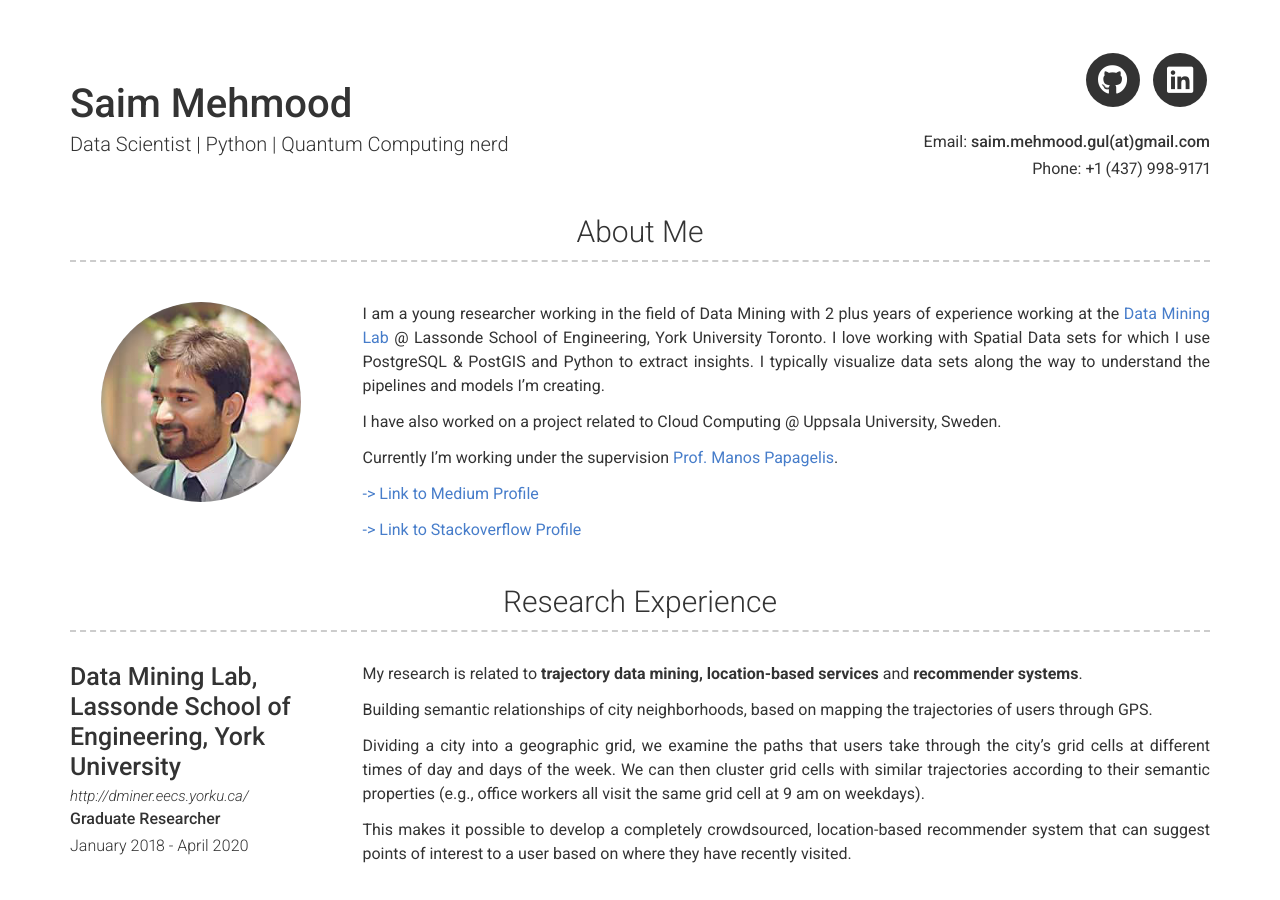
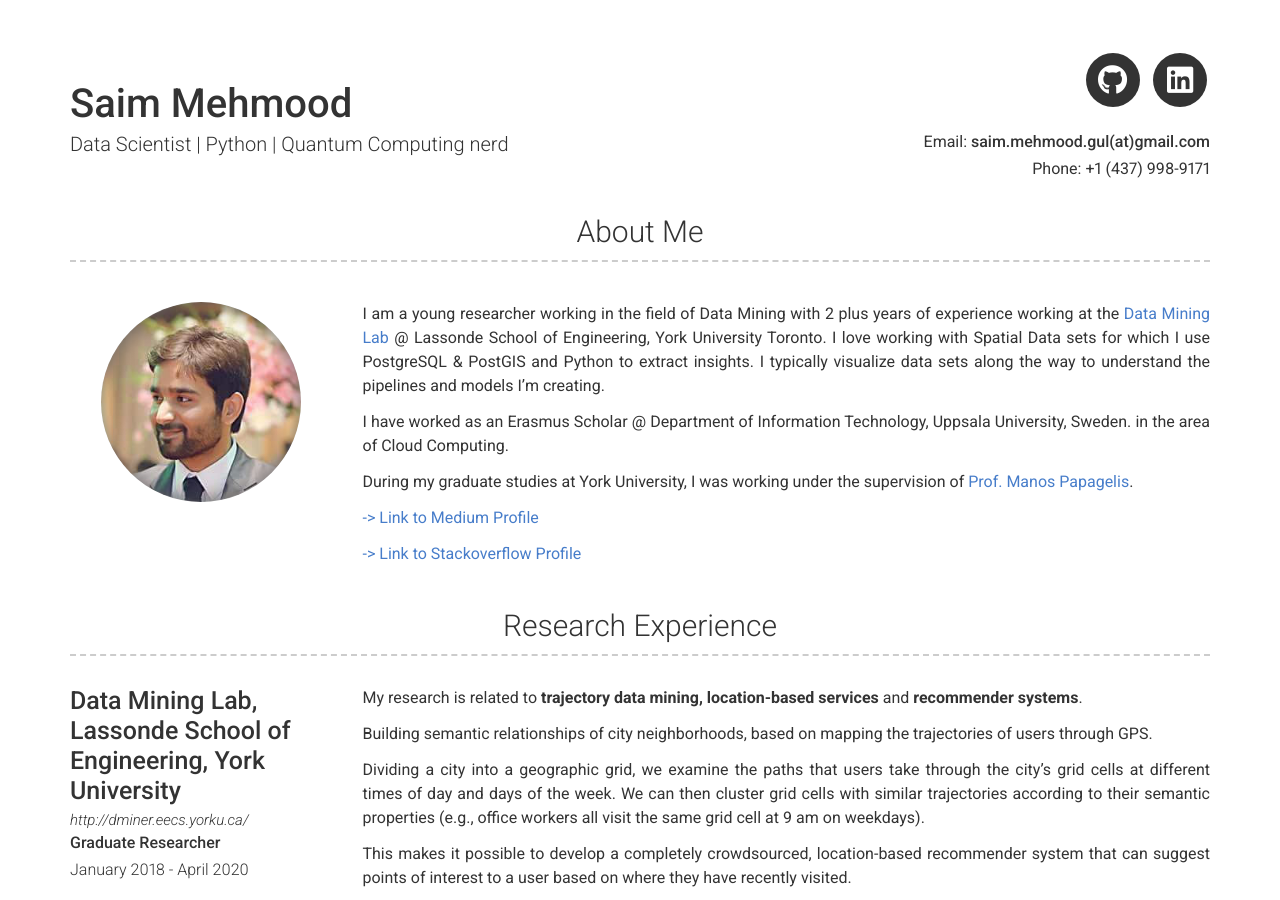
Before and after one commit to saimmehmood/saimmehmood.github.io, a Jekyll site: the page built from index.md, in a window 1280 px wide and 900 px high. Built offline with Jekyll 4.4.1, drawn with Linux system fonts in a browser that asks for light colours; nearby versions of some CDN libraries.

Commit message:
7/29/2020 1:02 PM

```diff
--- a/_config.yml
+++ b/_config.yml
@@ -35,9 +35,9 @@ about_content: | # this will include new lines to allow paragraphs
     I typically visualize data sets along the way to understand the pipelines and models I'm creating.
 
 
-    I have also worked on a project related to Cloud Computing @ Uppsala University, Sweden.
+    I have worked as an Erasmus Scholar @ Department of Information Technology, Uppsala University, Sweden. in the area of Cloud Computing.
 
-    Currently I'm working under the supervision [Prof. Manos Papagelis](https://www.eecs.yorku.ca/~papaggel/).
+    During my graduate studies at York University, I was working under the supervision of [Prof. Manos Papagelis](https://www.eecs.yorku.ca/~papaggel/).
 
     [-> Link to Medium Profile](https://medium.com/@saim.mehmood.gul)
 
```
